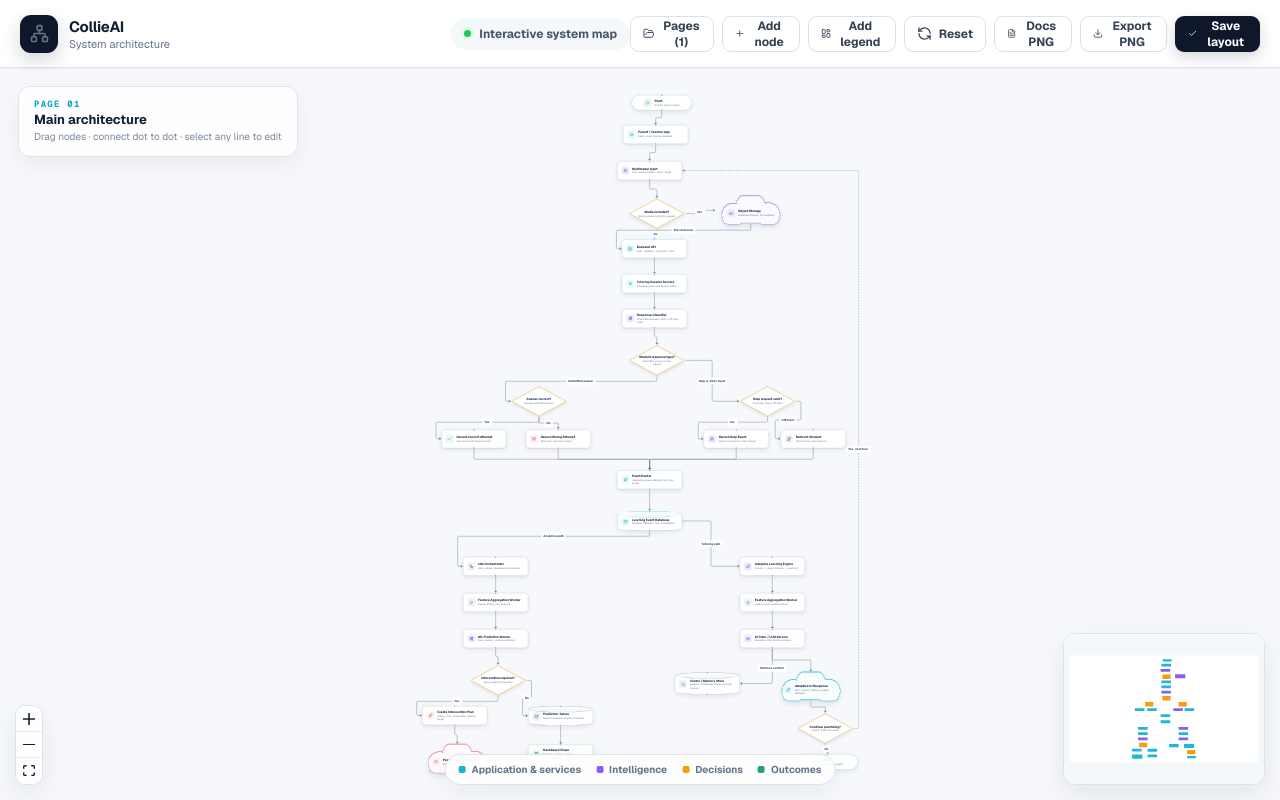
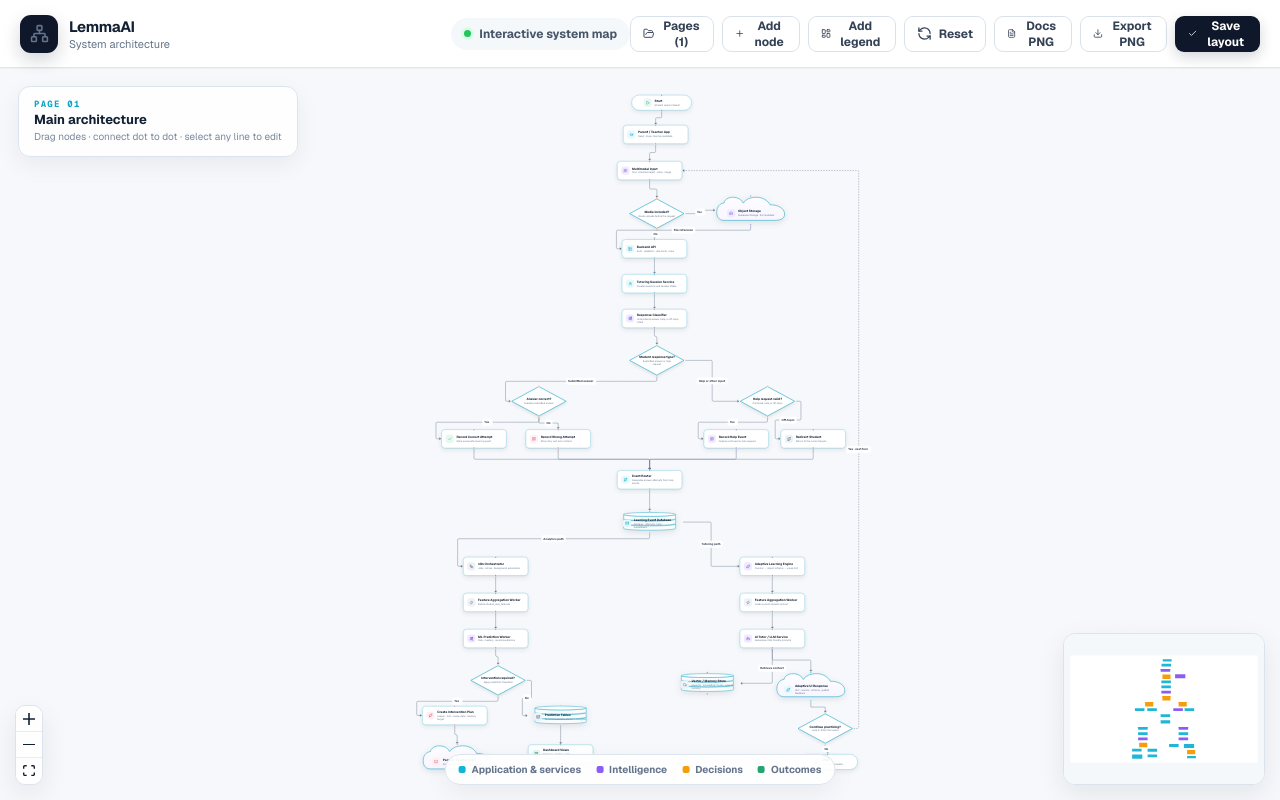
Before and after one commit to V0idStatic/ERD-Portfolio-Repo, a Next.js app in the folder CollieAI_ERD/architecture-flow/: page / in a window 1280 px wide. Built offline with nearby package versions, Linux system fonts and the light colour scheme.

Commit message:
Legend fix

```diff
--- a/CollieAI_ERD/architecture-flow/app/ArchitectureFlow.tsx
+++ b/CollieAI_ERD/architecture-flow/app/ArchitectureFlow.tsx
@@ -14,6 +14,7 @@ import {
   MiniMap,
   Node,
   NodeProps,
+  NodeResizer,
   Panel,
   Position,
   ReactFlow,
@@ -144,8 +145,9 @@ const iconMap: Record<NodeIcon, ComponentType<{ size?: number; strokeWidth?: num
   check: Check,
 };
 
-function ArchitectureNodeCard({ data, selected }: NodeProps<ArchitectureNode>) {
+function ArchitectureNodeCard({ id, data, selected }: NodeProps<ArchitectureNode>) {
   const Icon = iconMap[data.icon] ?? Server;
+  const resizeFrame = useRef<number | null>(null);
   if (data.shape === "legend") {
     const color = data.legendColor ?? "#0ea5c6";
     const opacity = data.legendOpacity ?? 0.12;
@@ -179,6 +181,24 @@ function ArchitectureNodeCard({ data, selected }: NodeProps<ArchitectureNode>) {
   if (data.shape === "legend-key") {
     return (
       <div className={`architecture-node shape-legend-key ${selected ? "is-selected" : ""}`}>
+        <NodeResizer
+          minWidth={190}
+          minHeight={110}
+          isVisible={selected}
+          autoScale={false}
+          color="#0ea5c6"
+          handleStyle={{ width: 10, height: 10, borderRadius: 3 }}
+          onResize={(_, params) => {
+            const scale = Math.max(0.45, params.height / 240);
+            if (resizeFrame.current !== null) window.cancelAnimationFrame(resizeFrame.current);
+            resizeFrame.current = window.requestAnimationFrame(() => {
+              document
+                .querySelector<HTMLElement>(`[data-id="${id}"] .shape-legend-key`)
+                ?.style.setProperty("--legend-scale", String(scale));
+              resizeFrame.current = null;
+            });
+          }}
+        />
         <div className="legend-key-head">
           <span>
             <strong>{data.label || "Legend"}</strong>
@@ -209,11 +229,27 @@ function ArchitectureNodeCard({ data, selected }: NodeProps<ArchitectureNode>) {
     >
       <Handle type="source" position={Position.Top} id="top" />
       {data.shape === "cloud" ? (
-        <span className="cloud-art" aria-hidden="true" />
+        <svg className="cloud-art" viewBox="0 0 290 116" aria-hidden="true">
+          <defs>
+            <linearGradient id="cloudFill" x1="0" y1="0" x2="0" y2="1">
+              <stop offset="0%" stop-color="color-mix(in srgb, #fff 88%, var(--node-soft))" />
+              <stop offset="100%" stop-color="color-mix(in srgb, #fff 50%, var(--node-soft))" />
+            </linearGradient>
+          </defs>
+          <path fill="url(#cloudFill)" d="M34 100 C12 100 4 84 4 66 C4 44 16 30 34 28 C36 14 52 4 72 4 C94 4 108 16 114 28 C124 12 144 4 168 4 C198 4 218 20 226 36 C250 34 286 46 286 74 C286 96 264 100 244 100 Z" />
+        </svg>
+      ) : null}
+      {data.shape === "database" ? (
+        <svg className="database-art" viewBox="0 0 270 80" aria-hidden="true">
+          <path className="db-body" d="M27 48 L27 66 A108 8 0 0 0 243 66 L243 48 A108 8 0 0 1 27 48 Z" />
+          <path className="db-body" d="M27 28 L27 46 A108 8 0 0 0 243 46 L243 28 A108 8 0 0 1 27 28 Z" />
+          <path className="db-body" d="M27 8 L27 26 A108 8 0 0 0 243 26 L243 8 A108 8 0 0 1 27 8 Z" />
+          <ellipse className="db-top" cx="135" cy="8" rx="108" ry="8" />
+        </svg>
       ) : null}
       {data.shape === "decision" ? (
         <svg className="decision-art" viewBox="0 0 230 126" aria-hidden="true">
-          <path fill="#ffffff" d="M115 2 L228 63 L115 124 L2 63 Z" />
+          <path d="M115 2 L228 63 L115 124 L2 63 Z" />
         </svg>
       ) : null}
       <div className="node-inner">
@@ -295,7 +331,7 @@ const synchronizeLegendKey = (allNodes: ArchitectureNode[]) => {
       {
         ...existingKey,
         data: { ...existingKey.data, legendEntries: entries },
-        style: { ...existingKey.style, width, height, zIndex: 5 },
+        style: { ...existingKey.style, zIndex: 5 },
         deletable: false,
       },
     ];
@@ -319,7 +355,7 @@ const synchronizeLegendKey = (allNodes: ArchitectureNode[]) => {
         tone: "slate",
         legendEntries: entries,
       },
-      style: { width, height, zIndex: 5 },
+      style: { width, height, zIndex: 5, "--legend-scale": 1 } as CSSProperties,
       deletable: false,
     },
   ];
@@ -1219,7 +1255,7 @@ function FlowWorkspace() {
         <div className="brand">
           <span className="brand-mark"><Network size={19} /></span>
           <div>
-            <strong>CollieAI</strong>
+            <strong>LemmaAI</strong>
             <span>System architecture</span>
           </div>
         </div>
@@ -1594,7 +1630,24 @@ function FlowWorkspace() {
                     className={selectedNode.data.shape === option.value ? "active" : ""}
                     onClick={() => updateSelected({ shape: option.value })}
                   >
-                    <i className={`shape-preview shape-${option.value}`} />
+                    {option.value === "database" ? (
+                      <svg className="shape-preview shape-preview-database" width="18" height="14" viewBox="0 0 18 14">
+                        <path fill="currentColor" opacity="0.5" d="M3 10 L3 12 A2.5 1.5 0 0 0 15 12 L15 10 A2.5 1.5 0 0 1 3 10 Z" />
+                        <path fill="currentColor" opacity="0.7" d="M3 7 L3 9 A2.5 1.5 0 0 0 15 9 L15 7 A2.5 1.5 0 0 1 3 7 Z" />
+                        <path fill="currentColor" d="M3 4 L3 6 A2.5 1.5 0 0 0 15 6 L15 4 A2.5 1.5 0 0 1 3 4 Z" />
+                        <ellipse fill="currentColor" cx="9" cy="4" rx="6" ry="1.5" />
+                      </svg>
+                    ) : option.value === "cloud" ? (
+                      <svg className="shape-preview shape-preview-cloud" width="21" height="14" viewBox="0 0 21 14">
+                        <path fill="#fff" stroke="currentColor" strokeWidth="1.1" d="M3 12 C1 12 1 9.5 1 8 C1 6 2.5 5 3.5 5 C3.5 4 4.5 2 6.5 2 C8 2 9 3 9.5 3.5 C10.5 2.5 12 2 14 2 C16 2 17 3 17.5 4 C18.5 4 20 5 20 7 C20 10 19 12 17 12 Z" />
+                      </svg>
+                    ) : option.value === "decision" ? (
+                      <svg className="shape-preview shape-preview-decision" width="22" height="18" viewBox="0 0 22 18">
+                        <path d="M11 1 L21 9 L11 17 L1 9 Z" fill="#fff" stroke="currentColor" strokeWidth="1.5" />
+                      </svg>
+                    ) : (
+                      <i className={`shape-preview shape-preview-${option.value}`} />
+                    )}
                     {option.label}
                   </button>
                 ))}
@@ -1782,7 +1835,24 @@ function FlowWorkspace() {
                         })
                       }
                     >
-                      <i className={`shape-preview shape-${option.value}`} />
+                      {option.value === "database" ? (
+                        <svg className="shape-preview shape-preview-database" width="18" height="14" viewBox="0 0 18 14">
+                          <path fill="currentColor" opacity="0.5" d="M3 10 L3 12 A2.5 1.5 0 0 0 15 12 L15 10 A2.5 1.5 0 0 1 3 10 Z" />
+                          <path fill="currentColor" opacity="0.7" d="M3 7 L3 9 A2.5 1.5 0 0 0 15 9 L15 7 A2.5 1.5 0 0 1 3 7 Z" />
+                          <path fill="currentColor" d="M3 4 L3 6 A2.5 1.5 0 0 0 15 6 L15 4 A2.5 1.5 0 0 1 3 4 Z" />
+                          <ellipse fill="currentColor" cx="9" cy="4" rx="6" ry="1.5" />
+                        </svg>
+                      ) : option.value === "cloud" ? (
+                        <svg className="shape-preview shape-preview-cloud" width="21" height="14" viewBox="0 0 21 14">
+                          <path fill="#fff" stroke="currentColor" strokeWidth="1.1" d="M3 12 C1 12 1 9.5 1 8 C1 6 2.5 5 3.5 5 C3.5 4 4.5 2 6.5 2 C8 2 9 3 9.5 3.5 C10.5 2.5 12 2 14 2 C16 2 17 3 17.5 4 C18.5 4 20 5 20 7 C20 10 19 12 17 12 Z" />
+                        </svg>
+                      ) : option.value === "decision" ? (
+                        <svg className="shape-preview shape-preview-decision" width="22" height="18" viewBox="0 0 22 18">
+                          <path d="M11 1 L21 9 L11 17 L1 9 Z" fill="#fff" stroke="currentColor" strokeWidth="1.5" />
+                        </svg>
+                      ) : (
+                        <i className={`shape-preview shape-preview-${option.value}`} />
+                      )}
                       {option.label}
                     </button>
                   ))}
@@ -1798,7 +1868,6 @@ function FlowWorkspace() {
                         type="button"
                         key={option.value}
                         title={option.label}
-                        aria-label={option.label}
                         className={nodeDraft.icon === option.value ? "active" : ""}
                         onClick={() => setNodeDraft({ ...nodeDraft, icon: option.value })}
                       >
--- a/CollieAI_ERD/architecture-flow/app/globals.css
+++ b/CollieAI_ERD/architecture-flow/app/globals.css
@@ -79,12 +79,12 @@ button { cursor: pointer; }
 .architecture-node {
   --node: #0ea5c6; --node-soft: #e6f8fc; --node-line: #75d2e4;
   width: 270px; min-height: 78px; position: relative; display: grid; align-items: center;
-  border: 1.5px solid var(--node-line); border-radius: 14px; background: white;
+  border: 0; border-radius: 14px; background: white;
   box-shadow: 0 8px 22px rgba(30,41,59,.09), 0 2px 5px rgba(30,41,59,.05);
-  transition: box-shadow .16s ease, border-color .16s ease, transform .16s ease;
+  transition: box-shadow .16s ease, transform .16s ease;
 }
 .architecture-node:hover { box-shadow: 0 12px 28px rgba(30,41,59,.13), 0 2px 5px rgba(30,41,59,.05); }
-.architecture-node.is-selected { border-color: var(--node); box-shadow: 0 0 0 4px color-mix(in srgb, var(--node) 16%, transparent), 0 14px 32px rgba(30,41,59,.15); }
+.architecture-node.is-selected { box-shadow: 0 0 0 4px color-mix(in srgb, var(--node) 16%, transparent), 0 14px 32px rgba(30,41,59,.15); }
 .node-inner { display: flex; align-items: center; gap: 11px; padding: 14px 16px; }
 .node-icon {
   flex: 0 0 34px; width: 34px; height: 34px; display: grid; place-items: center; border-radius: 10px;
@@ -109,50 +109,62 @@ button { cursor: pointer; }
   filter:drop-shadow(0 7px 7px rgba(30,41,59,.10));
 }
 .decision-art path {
-  fill:#fff; stroke:var(--node-line); stroke-width:2.5; stroke-linejoin:round;
+  fill:#fff; stroke:#0ea5c6; stroke-width:2.4;
 }
 .shape-decision:hover .decision-art { filter:drop-shadow(0 10px 9px rgba(30,41,59,.14)); }
-.shape-decision.is-selected .decision-art path { stroke:var(--node); stroke-width:3.5; }
 .shape-decision.is-selected .decision-art {
   filter:drop-shadow(0 0 4px color-mix(in srgb, var(--node) 42%, transparent))
     drop-shadow(0 10px 9px rgba(30,41,59,.13));
 }
+.shape-decision.is-selected .decision-art path { stroke:#0ea5c6; stroke-width:3.2; }
 .shape-decision .node-inner {
   position:relative; z-index:2; height:100%; justify-content:center; padding:24px 38px; text-align:center;
 }
 .shape-decision .node-icon { display: none; }
-.shape-database { border-radius: 50% / 16%; padding-top: 6px; padding-bottom: 6px; }
-.shape-database::before {
-  content:""; position:absolute; left:-1.5px; right:-1.5px; top:-1.5px; height:24px;
-  border:1.5px solid var(--node-line); border-radius:50%; background:linear-gradient(180deg,#fff,var(--node-soft));
+.shape-database {
+  width: 270px; min-height: 78px; border: 0; border-radius: 0; background: transparent;
+  box-shadow: none; filter: drop-shadow(0 8px 14px rgba(30,41,59,.12));
 }
-.shape-database .node-inner { position:relative; z-index:1; padding-top:19px; }
+.shape-database:hover, .shape-database.is-selected { box-shadow: none; }
+.shape-database.is-selected {
+  filter: drop-shadow(0 0 5px color-mix(in srgb, var(--node) 48%, transparent))
+    drop-shadow(0 10px 18px rgba(30,41,59,.16));
+}
+.shape-database .database-art {
+  position:absolute; z-index:0; inset:0; width:100%; height:100%; overflow:visible;
+}
+.shape-database .database-art .db-body {
+  fill: color-mix(in srgb, #fff 72%, var(--node-soft)); stroke:#0ea5c6; stroke-width:1.8;
+}
+.shape-database .database-art .db-top {
+  fill: color-mix(in srgb, #fff 90%, var(--node-soft)); stroke:#0ea5c6; stroke-width:1.8;
+}
+.shape-database.is-selected .database-art .db-body,
+.shape-database.is-selected .database-art .db-top { stroke:#0ea5c6; stroke-width:2.8; }
+.shape-database .node-inner { position:relative; z-index:3; padding:28px 24px 17px; }
 .shape-cloud {
   width: 290px; min-height: 118px; border: 0; border-radius: 0; background: transparent;
-  box-shadow: none; filter: drop-shadow(0 10px 12px rgba(30,41,59,.11));
+  box-shadow: none; filter: drop-shadow(0 8px 14px rgba(30,41,59,.12));
 }
 .shape-cloud:hover, .shape-cloud.is-selected { box-shadow: none; }
 .shape-cloud.is-selected {
   filter: drop-shadow(0 0 5px color-mix(in srgb, var(--node) 48%, transparent))
-    drop-shadow(0 10px 12px rgba(30,41,59,.13));
+    drop-shadow(0 10px 18px rgba(30,41,59,.16));
 }
 .shape-cloud .cloud-art {
-  --cloud-fill: color-mix(in srgb, #fff 72%, var(--node-soft));
-  position:absolute; z-index:0; left:0; top:1px; width:290px; height:116px;
-  background:
-    radial-gradient(circle at 25% 66%, var(--cloud-fill) 0 45px, transparent 46px),
-    radial-gradient(circle at 50% 40%, var(--cloud-fill) 0 60px, transparent 61px),
-    radial-gradient(circle at 75% 66%, var(--cloud-fill) 0 47px, transparent 48px),
-    linear-gradient(var(--cloud-fill),var(--cloud-fill)) 34px 64px / 222px 46px no-repeat;
-  filter:
-    drop-shadow(0 -1.5px 0 var(--node-line))
-    drop-shadow(1.5px 0 0 var(--node-line))
-    drop-shadow(0 1.5px 0 var(--node-line))
-    drop-shadow(-1.5px 0 0 var(--node-line));
+  position:absolute; z-index:0; inset:0; width:100%; height:100%; overflow:visible;
 }
+.shape-cloud .cloud-art path { stroke:#0ea5c6; stroke-width:2.2; }
+.shape-cloud.is-selected .cloud-art path { stroke:#0ea5c6; stroke-width:3.2; }
 .shape-cloud .node-inner { position:relative; z-index:3; justify-content:center; padding:42px 34px 17px; }
 .shape-terminal { width: 250px; min-height: 62px; border-radius: 999px; }
 .shape-terminal .node-inner { justify-content: center; }
+.shape-service.is-selected,
+.shape-terminal.is-selected { border:2px solid var(--node); box-sizing:border-box; }
+.shape-service,
+.shape-terminal { border:1.5px solid #0ea5c6; box-sizing:border-box; }
+.shape-service.is-selected,
+.shape-terminal.is-selected { border-color:#0ea5c6; }
 .shape-legend {
   width:100%; height:100%; min-height:0; align-items:start; overflow:visible;
   border:2px dashed color-mix(in srgb,var(--legend-color) 72%,#64748b);
@@ -164,7 +176,7 @@ button { cursor: pointer; }
 }
 .shape-legend.is-selected {
   border-color:var(--legend-color);
-  box-shadow:0 0 0 4px color-mix(in srgb,var(--legend-color) 17%,transparent);
+  box-shadow:0 0 0 3px #0ea5c6, 0 0 0 6px rgba(14,165,198,.14);
 }
 .legend-area-label {
   position:absolute; z-index:2; top:14px; left:16px; max-width:calc(100% - 32px);
@@ -185,7 +197,7 @@ button { cursor: pointer; }
 }
 .legend-area-label small { color:#64748b; font-size:9px; font-weight:650; }
 .shape-legend-key {
-  width:100%; height:100%; min-height:0; display:block; overflow:hidden;
+  width:100%; height:100%; min-height:0; display:flex; flex-direction:column; overflow:hidden;
   border:1px solid #b9c7d5; border-radius:12px; background:rgba(255,255,255,.97);
   box-shadow:0 12px 30px rgba(15,23,42,.13);
 }
@@ -196,34 +208,35 @@ button { cursor: pointer; }
   border-color:#0ea5c6; box-shadow:0 0 0 4px rgba(14,165,198,.15),0 15px 34px rgba(15,23,42,.15);
 }
 .legend-key-head {
-  height:54px; display:flex; align-items:center; justify-content:space-between; gap:12px;
-  padding:0 14px; border-bottom:1px solid #dbe3ea;
+  flex:none; height:calc(54px * var(--legend-scale, 1)); display:flex; align-items:center; justify-content:space-between;
+  gap:calc(12px * var(--legend-scale, 1)); padding:0 calc(14px * var(--legend-scale, 1)); border-bottom:1px solid #dbe3ea;
   color:#334155; background:linear-gradient(180deg,#f8fbfd,#edf3f7);
 }
 .legend-key-head > span { min-width:0; display:grid; gap:3px; }
 .legend-key-head strong {
-  overflow:hidden; font-size:14px; line-height:1.1; text-overflow:ellipsis; white-space:nowrap;
+  overflow:hidden; font-size:calc(14px * var(--legend-scale, 1)); line-height:1.1; text-overflow:ellipsis; white-space:nowrap;
 }
 .legend-key-head small {
-  color:#8290a1; font-size:8.5px; font-weight:650; text-transform:uppercase; letter-spacing:.06em;
+  color:#8290a1; font-size:calc(8.5px * var(--legend-scale, 1)); font-weight:650; text-transform:uppercase; letter-spacing:.06em;
 }
-.legend-key-head svg { flex:none; color:#0ea5c6; }
-.legend-key-list { padding:8px; display:grid; gap:3px; }
+.legend-key-head svg { flex:none; width:calc(17px * var(--legend-scale, 1)); height:calc(17px * var(--legend-scale, 1)); color:#0ea5c6; }
+.legend-key-list { min-height:0; flex:1; overflow:auto; padding:calc(8px * var(--legend-scale, 1)); display:flex; flex-direction:column; gap:calc(3px * var(--legend-scale, 1)); }
 .legend-key-entry {
-  min-width:0; min-height:39px; display:flex; align-items:center; gap:10px; padding:5px 7px;
+  min-width:0; min-height:calc(39px * var(--legend-scale, 1)); flex:1; display:flex; align-items:center;
+  gap:calc(10px * var(--legend-scale, 1)); padding:calc(5px * var(--legend-scale, 1)) calc(7px * var(--legend-scale, 1));
   border-radius:7px;
 }
 .legend-key-entry:hover { background:#f3f7fa; }
 .legend-key-entry > i {
-  flex:none; width:20px; height:20px; border:1px solid rgba(15,23,42,.11);
+  flex:none; width:calc(20px * var(--legend-scale, 1)); height:calc(20px * var(--legend-scale, 1)); border:1px solid rgba(15,23,42,.11);
   border-radius:3px; box-shadow:inset 0 0 0 1px rgba(255,255,255,.3);
 }
 .legend-key-entry > span { min-width:0; display:grid; gap:2px; }
 .legend-key-entry strong {
-  overflow:hidden; color:#334155; font-size:11px; line-height:1.1;
+  overflow:hidden; color:#334155; font-size:calc(11px * var(--legend-scale, 1)); line-height:1.1;
   text-overflow:ellipsis; white-space:nowrap;
 }
-.legend-key-entry small { color:#8290a1; font-size:8.5px; line-height:1; }
+.legend-key-entry small { color:#8290a1; font-size:calc(8.5px * var(--legend-scale, 1)); line-height:1; }
 .react-flow__handle {
   width: 8px !important; height: 8px !important; border: 2px solid white !important; background: var(--node) !important;
 }
@@ -455,20 +468,17 @@ button { cursor: pointer; }
   border-radius:9px; color:#526276; background:white; font-size:10px; font-weight:650;
 }
 .option-grid button.active { border-color:#16a9c7; color:#087d97; background:#effbfe; box-shadow:0 0 0 2px #d8f6fb; }
-.shape-preview { width:18px; height:12px; display:block; border:1.5px solid currentColor; border-radius:3px; }
-.shape-preview.shape-decision { width:14px; height:14px; transform:rotate(45deg); border-radius:2px; }
-.shape-preview.shape-database { width:17px; height:14px; border-radius:50% / 25%; }
-.shape-preview.shape-cloud {
-  position:relative; width:21px; height:10px; margin-top:4px; border-radius:8px; background:currentColor;
+.shape-preview { width:18px; height:12px; display:block; flex:none; background:transparent; border-radius:3px; }
+.shape-preview-service {
+  background:#fff; border:1.5px solid currentColor;
 }
-.shape-preview.shape-cloud::before,
-.shape-preview.shape-cloud::after {
-  content:""; position:absolute; bottom:4px; border:1.5px solid currentColor; border-bottom:0;
-  border-radius:50% 50% 0 0; background:white;
+.shape-preview-terminal {
+  background:#fff; border:1.5px solid currentColor; border-radius:999px;
 }
-.shape-preview.shape-cloud::before { width:9px; height:8px; left:3px; }
-.shape-preview.shape-cloud::after { width:8px; height:6px; right:2px; }
-.shape-preview.shape-terminal { border-radius:999px; }
+.shape-preview-database { width:18px; height:14px; }
+.shape-preview-cloud { width:21px; height:14px; }
+.shape-preview-decision { width:22px; height:18px; }
+.shape-preview[viewBox] { overflow:visible; }
 .icon-grid { grid-template-columns:repeat(5,1fr); }
 .icon-grid button { min-height:40px; }
 .line-style-grid { display:grid; grid-template-columns:1fr 1fr; gap:8px; }
```
